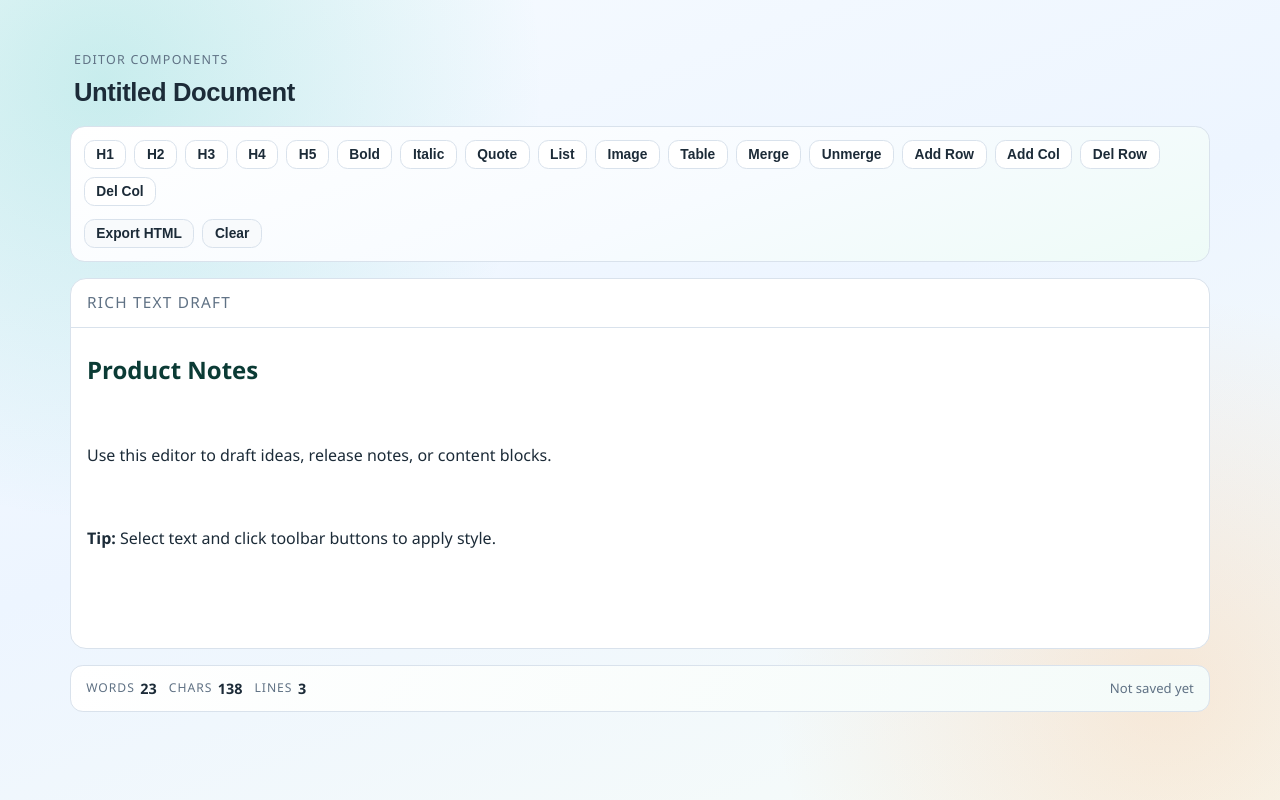
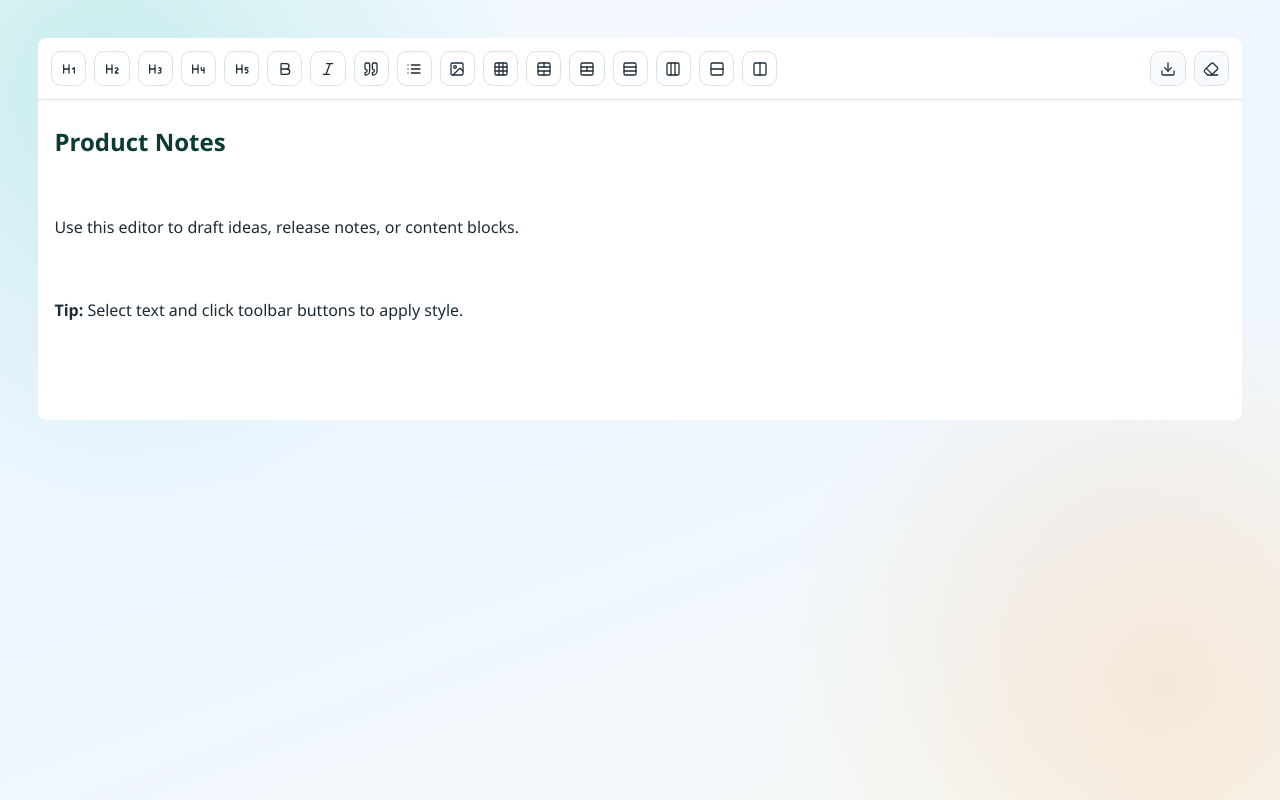
Before and after one commit to Kun0818/Editor, a Vue app: page / in a window 1280 px wide. Built offline with nearby package versions, Linux system fonts and the light colour scheme.

Commit message:
feat: add @lucide/vue icons to editor toolbar and update dependencies

```diff
--- a/package.json
+++ b/package.json
@@ -9,6 +9,7 @@
     "preview": "vite preview"
   },
   "dependencies": {
+    "@lucide/vue": "^1.8.0",
     "vue": "^3.5.30"
   },
   "devDependencies": {
--- a/src/components/EditorWorkspace.vue
+++ b/src/components/EditorWorkspace.vue
@@ -1869,81 +1869,36 @@ const handleAction = (action, contextOverride = null) => {
 
 <template>
   <main class="workspace">
-    <header class="workspace-header">
-      <p class="eyebrow">Editor Components</p>
-      <input
-        v-model="title"
-        class="title-input"
-        type="text"
-        aria-label="Document title"
-        placeholder="Document title"
-      />
-    </header>
-
     <EditorToolbar :active-tools="activeToolKeys" @action="handleAction" />
-    <input
-      ref="imageFileInput"
-      class="image-file-input"
-      type="file"
-      accept="image/*"
-      @change="onImageFileChange"
-    />
+    <input ref="imageFileInput" class="image-file-input" type="file" accept="image/*" @change="onImageFileChange" />
 
     <section v-if="showImagePanel" class="image-panel" aria-label="Image settings">
       <header class="image-panel-header">Image</header>
       <form class="image-form" @submit.prevent="applyImageChanges">
         <label class="image-field">
           <span class="image-label">Image URL</span>
-          <input
-            v-model="imageForm.src"
-            class="image-input"
-            type="url"
-            placeholder="https://example.com/your-image.png"
-          />
+          <input v-model="imageForm.src" class="image-input" type="url"
+            placeholder="https://example.com/your-image.png" />
         </label>
 
         <label class="image-field">
           <span class="image-label">Alt</span>
-          <input
-            v-model="imageForm.alt"
-            class="image-input"
-            type="text"
-            placeholder="Describe this image"
-          />
+          <input v-model="imageForm.alt" class="image-input" type="text" placeholder="Describe this image" />
         </label>
 
         <label class="image-field">
           <span class="image-label">Title</span>
-          <input
-            v-model="imageForm.title"
-            class="image-input"
-            type="text"
-            placeholder="Optional title"
-          />
+          <input v-model="imageForm.title" class="image-input" type="text" placeholder="Optional title" />
         </label>
 
         <div class="image-grid-two">
           <label class="image-field">
             <span class="image-label">Width</span>
-            <input
-              v-model="imageForm.width"
-              class="image-input"
-              type="number"
-              min="1"
-              max="4096"
-              placeholder="auto"
-            />
+            <input v-model="imageForm.width" class="image-input" type="number" min="1" max="4096" placeholder="auto" />
           </label>
           <label class="image-field">
             <span class="image-label">Height</span>
-            <input
-              v-model="imageForm.height"
-              class="image-input"
-              type="number"
-              min="1"
-              max="4096"
-              placeholder="auto"
-            />
+            <input v-model="imageForm.height" class="image-input" type="number" min="1" max="4096" placeholder="auto" />
           </label>
         </div>
 
@@ -1974,70 +1929,29 @@ const handleAction = (action, contextOverride = null) => {
     </section>
 
     <article class="editor-pane" aria-label="Rich text editor">
-      <header class="pane-header">Rich Text Draft</header>
-      <div
-        ref="editor"
-        class="editor-input"
-        contenteditable="true"
-        role="textbox"
-        aria-multiline="true"
-        data-placeholder="Start writing your content..."
-        @mousedown="onEditorMouseDown"
-        @dblclick="onEditorDblClick"
-        @input="onEditorInput"
-        @keyup="onEditorCaretChange"
-        @mouseup="onEditorCaretChange"
-        @keydown="onEditorKeydown"
-        @contextmenu="onEditorContextMenu"
-      ></div>
-
-      <ul
-        v-if="showMentionMenu"
-        class="mention-menu"
-        :style="mentionMenuStyle"
-        role="listbox"
-        aria-label="Variable mentions"
-      >
-        <li
-          v-for="(item, index) in filteredMentions"
-          :key="item.key"
-          class="mention-item"
-        >
-          <button
-            type="button"
-            class="mention-btn"
-            :class="{ active: index === mentionActiveIndex }"
-            role="option"
-            :aria-selected="index === mentionActiveIndex"
-            @mousedown.prevent
-            @click="selectMention(item)"
-          >
+      <!-- <header class="pane-header">Rich Text Draft</header> -->
+      <div ref="editor" class="editor-input" contenteditable="true" role="textbox" aria-multiline="true"
+        data-placeholder="Start writing your content..." @mousedown="onEditorMouseDown" @dblclick="onEditorDblClick"
+        @input="onEditorInput" @keyup="onEditorCaretChange" @mouseup="onEditorCaretChange" @keydown="onEditorKeydown"
+        @contextmenu="onEditorContextMenu"></div>
+
+      <ul v-if="showMentionMenu" class="mention-menu" :style="mentionMenuStyle" role="listbox"
+        aria-label="Variable mentions">
+        <li v-for="(item, index) in filteredMentions" :key="item.key" class="mention-item">
+          <button type="button" class="mention-btn" :class="{ active: index === mentionActiveIndex }" role="option"
+            :aria-selected="index === mentionActiveIndex" @mousedown.prevent @click="selectMention(item)">
             <span class="mention-label">{{ item.label }}</span>
             <code class="mention-code">{{ formatVariableToken(item.key) }}</code>
           </button>
         </li>
       </ul>
 
-      <ul
-        v-if="showTableContextMenu"
-        class="table-context-menu"
-        :style="tableContextMenuStyle"
-        role="menu"
-        aria-label="Table quick actions"
-      >
-        <li
-          v-for="item in tableContextActions"
-          :key="item.key"
-          class="table-context-item"
-        >
-          <button
-            type="button"
-            class="table-context-btn"
-            role="menuitem"
-            :disabled="isTableContextActionDisabled(item.key)"
-            @mousedown.prevent
-            @click="onTableContextAction(item.key)"
-          >
+      <ul v-if="showTableContextMenu" class="table-context-menu" :style="tableContextMenuStyle" role="menu"
+        aria-label="Table quick actions">
+        <li v-for="item in tableContextActions" :key="item.key" class="table-context-item">
+          <button type="button" class="table-context-btn" role="menuitem"
+            :disabled="isTableContextActionDisabled(item.key)" @mousedown.prevent
+            @click="onTableContextAction(item.key)">
             {{ item.label }}
           </button>
         </li>
@@ -2052,21 +1966,17 @@ const handleAction = (action, contextOverride = null) => {
       <textarea class="export-output" readonly :value="exportedHtml"></textarea>
     </section>
 
-    <EditorStatusBar
-      :words="words"
-      :characters="characters"
-      :lines="lines"
-      :last-saved-label="lastSavedLabel"
-    />
+    <!-- <EditorStatusBar :words="words" :characters="characters" :lines="lines" :last-saved-label="lastSavedLabel" /> -->
   </main>
 </template>
 
 <style scoped>
 .workspace {
-  width: min(1140px, 100%);
+  /* width: min(1140px, 100%);
   margin: 0 auto;
   display: grid;
-  gap: 1rem;
+  gap: 1rem; */
+  /* border-radius: 5rem; */
 }
 
 .workspace-header {
@@ -2102,20 +2012,23 @@ const handleAction = (action, contextOverride = null) => {
 .editor-pane,
 .export-pane {
   position: relative;
-  border: 1px solid var(--editor-border);
-  border-radius: 1rem;
+  /* border: 1px solid var(--editor-border); */
+  border-top: 1px solid var(--editor-border);
+  /* border-radius: 1rem; */
   background: #ffffff;
   overflow: hidden;
-}
-
-.pane-header {
+  border-bottom-left-radius: 0.5rem;
+  border-bottom-right-radius: 0.5rem;
+}
+
+/* .pane-header {
   padding: 0.8rem 1rem;
   border-bottom: 1px solid var(--editor-border);
   color: var(--editor-muted);
   text-transform: uppercase;
   letter-spacing: 0.08em;
   font-size: 0.96rem;
-}
+} */
 
 .editor-input {
   min-height: 320px;
@@ -2339,7 +2252,7 @@ const handleAction = (action, contextOverride = null) => {
   box-shadow: 0 12px 30px rgba(15, 23, 42, 0.16);
 }
 
-.mention-item + .mention-item {
+.mention-item+.mention-item {
   margin-top: 0.2rem;
 }
 
@@ -2389,7 +2302,7 @@ const handleAction = (action, contextOverride = null) => {
   box-shadow: 0 14px 28px rgba(15, 23, 42, 0.18);
 }
 
-.table-context-item + .table-context-item {
+.table-context-item+.table-context-item {
   margin-top: 0.15rem;
 }
 
--- a/src/components/editor/EditorToolbar.vue
+++ b/src/components/editor/EditorToolbar.vue
@@ -1,4 +1,26 @@
 <script setup>
+import {
+  Bold,
+  Columns2,
+  Columns3,
+  Download,
+  Eraser,
+  Heading1,
+  Heading2,
+  Heading3,
+  Heading4,
+  Heading5,
+  Image,
+  Italic,
+  List,
+  Quote,
+  Rows2,
+  Rows3,
+  Grid3x3 ,
+  TableCellsMerge,
+  TableCellsSplit,
+} from '@lucide/vue'
+
 const props = defineProps({
   activeTools: {
     type: Array,
@@ -9,28 +31,28 @@ const props = defineProps({
 const emit = defineEmits(['action'])
 
 const tools = [
-  { key: 'heading1', label: 'H1', title: 'Format as heading 1' },
-  { key: 'heading2', label: 'H2', title: 'Format as heading 2' },
-  { key: 'heading3', label: 'H3', title: 'Format as heading 3' },
-  { key: 'heading4', label: 'H4', title: 'Format as heading 4' },
-  { key: 'heading5', label: 'H5', title: 'Format as heading 5' },
-  { key: 'bold', label: 'Bold', title: 'Bold text' },
-  { key: 'italic', label: 'Italic', title: 'Italic text' },
-  { key: 'quote', label: 'Quote', title: 'Block quote' },
-  { key: 'list', label: 'List', title: 'Bullet list' },
-  { key: 'image', label: 'Image', title: 'Insert or edit image' },
-  { key: 'table', label: 'Table', title: 'Insert a 3x3 table' },
-  { key: 'tableMerge', label: 'Merge', title: 'Merge selected table cells' },
-  { key: 'tableUnmerge', label: 'Unmerge', title: 'Split current merged cell' },
-  { key: 'tableAddRow', label: 'Add Row', title: 'Add a row below current row' },
-  { key: 'tableAddCol', label: 'Add Col', title: 'Add a column to the right' },
-  { key: 'tableDeleteRow', label: 'Del Row', title: 'Delete current table row' },
-  { key: 'tableDeleteCol', label: 'Del Col', title: 'Delete current table column' },
+  { key: 'heading1', label: 'Heading 1', title: 'Format as heading 1', icon: Heading1 },
+  { key: 'heading2', label: 'Heading 2', title: 'Format as heading 2', icon: Heading2 },
+  { key: 'heading3', label: 'Heading 3', title: 'Format as heading 3', icon: Heading3 },
+  { key: 'heading4', label: 'Heading 4', title: 'Format as heading 4', icon: Heading4 },
+  { key: 'heading5', label: 'Heading 5', title: 'Format as heading 5', icon: Heading5 },
+  { key: 'bold', label: 'Bold', title: 'Bold text', icon: Bold },
+  { key: 'italic', label: 'Italic', title: 'Italic text', icon: Italic },
+  { key: 'quote', label: 'Quote', title: 'Block quote', icon: Quote },
+  { key: 'list', label: 'List', title: 'Bullet list', icon: List },
+  { key: 'image', label: 'Image', title: 'Insert or edit image', icon: Image },
+  { key: 'table', label: 'Table', title: 'Insert a 3x3 table', icon: Grid3x3  },
+  { key: 'tableMerge', label: 'Merge Cells', title: 'Merge selected table cells', icon: TableCellsMerge },
+  { key: 'tableUnmerge', label: 'Unmerge Cells', title: 'Split current merged cell', icon: TableCellsSplit },
+  { key: 'tableAddRow', label: 'Add Row', title: 'Add a row below current row', icon: Rows3 },
+  { key: 'tableAddCol', label: 'Add Column', title: 'Add a column to the right', icon: Columns3 },
+  { key: 'tableDeleteRow', label: 'Delete Row', title: 'Delete current table row', icon: Rows2 },
+  { key: 'tableDeleteCol', label: 'Delete Column', title: 'Delete current table column', icon: Columns2 },
 ]
 
 const utilityTools = [
-  { key: 'export', label: 'Export HTML' },
-  { key: 'clear', label: 'Clear' },
+  { key: 'export', label: 'Export HTML', title: 'Export HTML', icon: Download },
+  { key: 'clear', label: 'Clear', title: 'Clear editor', icon: Eraser },
 ]
 </script>
 
@@ -44,10 +66,11 @@ const utilityTools = [
         class="tool"
         :class="{ active: props.activeTools.includes(tool.key) }"
         :title="tool.title"
+        :aria-label="tool.label"
         @mousedown.prevent
         @click="emit('action', tool.key)"
       >
-        {{ tool.label }}
+        <component :is="tool.icon" class="tool-icon" :size="16" :stroke-width="1.9" aria-hidden="true" />
       </button>
     </div>
 
@@ -57,10 +80,12 @@ const utilityTools = [
         :key="tool.key"
         type="button"
         class="tool utility"
+        :title="tool.title"
+        :aria-label="tool.label"
         @mousedown.prevent
         @click="emit('action', tool.key)"
       >
-        {{ tool.label }}
+        <component :is="tool.icon" class="tool-icon" :size="16" :stroke-width="1.9" aria-hidden="true" />
       </button>
     </div>
   </div>
@@ -74,9 +99,11 @@ const utilityTools = [
   justify-content: space-between;
   gap: 0.8rem;
   padding: 0.8rem;
-  border: 1px solid var(--editor-border);
-  border-radius: 0.9rem;
-  background: linear-gradient(160deg, #ffffff, #f7fbff 55%, #eefbf7);
+  /* border: 1px solid var(--editor-border); */
+  /* border-radius: 0.9rem; */
+  border-top-left-radius: 0.5rem;
+  border-top-right-radius: 0.5rem;
+  background: #ffffff;
 }
 
 .tools,
@@ -87,15 +114,22 @@ const utilityTools = [
 }
 
 .tool {
+  display: inline-flex;
+  align-items: center;
+  justify-content: center;
+  width: 2.2rem;
+  height: 2.2rem;
   border: 1px solid var(--editor-border);
   background: #ffffff;
   color: var(--editor-ink);
-  border-radius: 0.65rem;
-  font-size: 0.86rem;
-  font-weight: 600;
-  padding: 0.38rem 0.72rem;
+  border-radius: 0.6rem;
+  padding: 0;
   cursor: pointer;
   transition: transform 140ms ease, box-shadow 140ms ease, border-color 140ms ease;
+}
+
+.tool-icon {
+  flex-shrink: 0;
 }
 
 .tool:hover {
```
Also changed, not shown: 1 other file (tests, documents, lock files or other folders).
